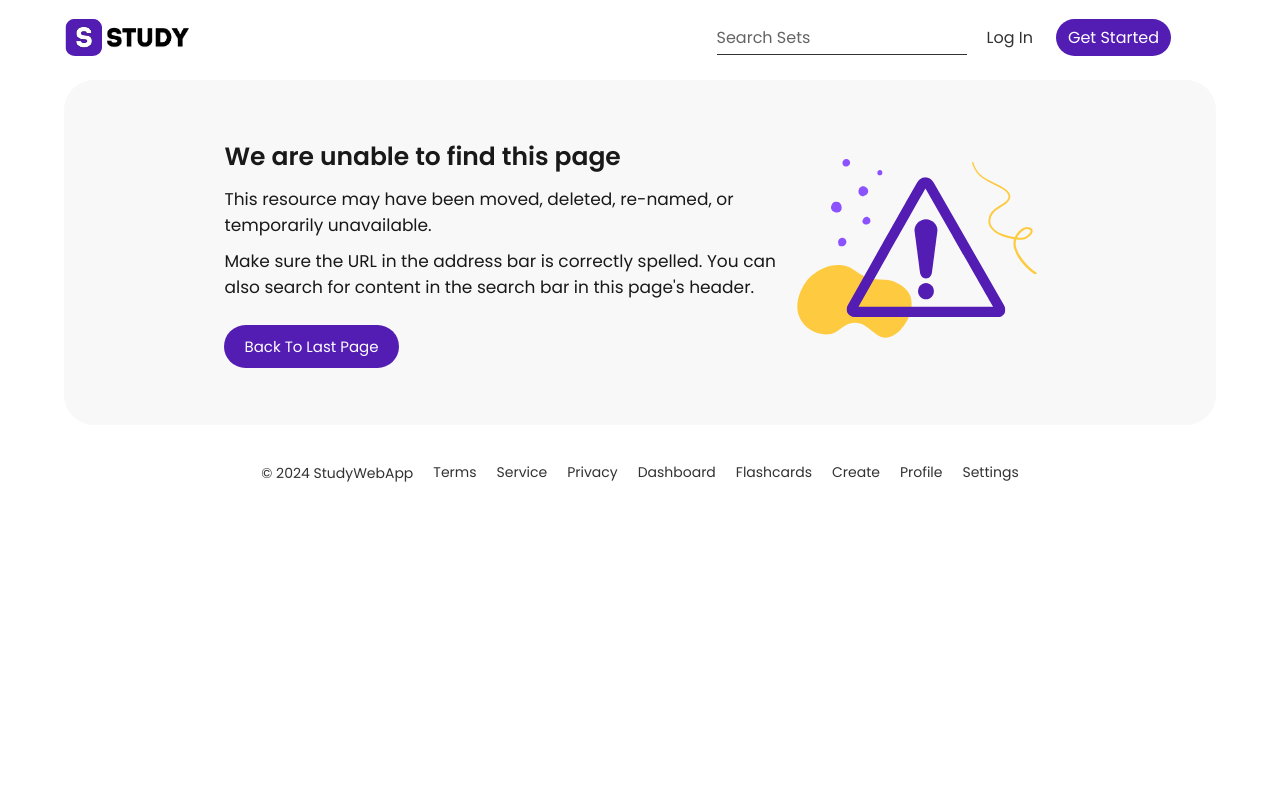
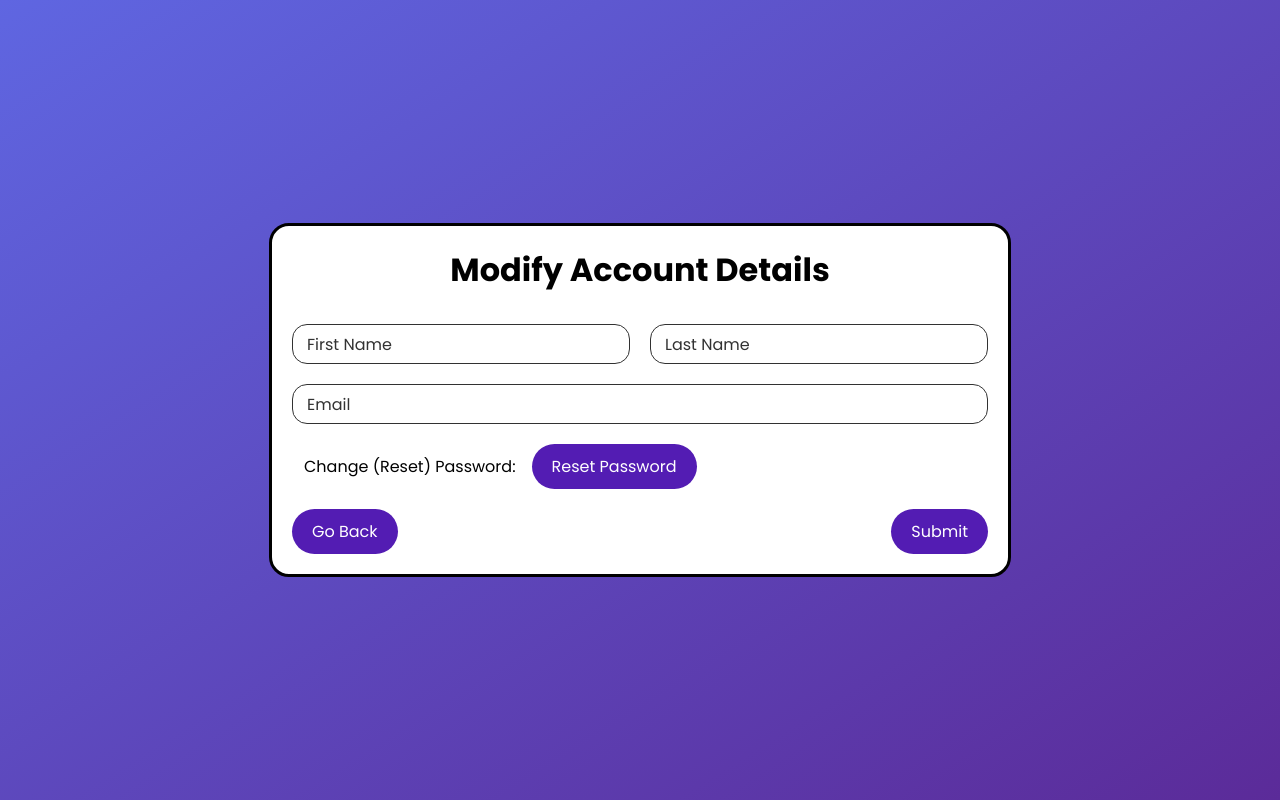
Before and after one commit to stierney0505/StudyWebApp, a React (Vite) app in the folder client/: page /modify-account in a window 1280 px wide. Built offline with nearby package versions, Linux system fonts and the light colour scheme; some icons are missing.

Commit message:
created modify account page UI

```diff
--- a/client/src/App.jsx
+++ b/client/src/App.jsx
@@ -22,6 +22,7 @@ import RequestPasswordReset from './screens/reset-password/request-password-rese
 import PasswordResetRequestSent from './screens/reset-password/password-reset-request-sent/password-reset-request-sent.jsx';
 import ChangePassword from './screens/reset-password/change-password/change-password.jsx';
 import PasswordSuccessfullyChanged from './screens/reset-password/password-successfully-changed/password-successfully-changed.jsx';
+import ModifyAccount from './screens/modify-account/modify-account.jsx';
 
 
 const App = () => {
@@ -116,6 +117,14 @@ const App = () => {
           </>
         }
       />
+      <Route
+        path="/modify-account/"
+        element={
+          <>
+            <ModifyAccount />
+          </>
+        }
+      />
           {/* Catch All Page - 404 */}
         <Route
           path="*"
--- /dev/null
+++ b/client/src/screens/modify-account/modify-account.jsx
@@ -0,0 +1,89 @@
+import { useId, useState } from 'react';
+import { Helmet } from 'react-helmet';
+import { useNavigate } from 'react-router-dom';
+
+import styles from './modify-account.module.css';
+
+import TextField from '../../components/text-field/text-field';
+import InputButton from '../../components/button/button';
+
+const ModifyForm = () => {
+  const id = useId();
+  const navigate = useNavigate();
+  const [form, setForm] = useState({
+    fname: '',
+    lname: '',
+    email: '',
+  });
+
+  function modifyAccount(event) {
+    event.preventDefault();
+    console.log(form);
+  }
+
+  return (
+    <>
+      <Helmet>
+          <title>Modify Account</title>
+      </Helmet>
+      <h1 className={ [styles.heading, styles['poppins-bold']].join(' ') }>Modify Account Details</h1>
+      <form method='post' onSubmit={modifyAccount} >
+        <div className={ [styles['name-group'], styles['form-line']].join(' ') }>
+          <TextField
+            fieldId={id + '-fname'}
+            text={'First Name'}
+            name={id + '-fname'}
+            type={'text'}
+            value={form.fname}
+            onChange={e => setForm({
+              ...form,
+              fname: e.target.value
+            })}
+          />
+          <TextField
+            fieldId={id + '-lname'}
+            text={'Last Name'}
+            name={id + '-lname'}
+            type={'text'}
+            value={form.lname}
+            onChange={e => setForm({
+              ...form,
+              lname: e.target.value
+            })}
+          />
+        </div>
+        <div className={styles['form-line']}>
+          <TextField
+            fieldId={id + '-email'}
+            text={'Email'}
+            name={id + '-email'}
+            type={'email'}
+            value={form.email}
+            onChange={e => setForm({
+              ...form,
+              email: e.target.value
+            })}
+          />
+        </div>
+        <div className={styles['reset-line']}>
+          <p className={styles['reset-text']}>Change (Reset) Password: </p>
+          <InputButton type='button' text={'Reset Password'} onClick={() => navigate('/request-password-reset')} />
+        </div>
+        <div className={styles['button-line']}>
+          <InputButton type={'button'} text={'Go Back'} onClick={() => navigate(-1)} />
+          <InputButton type={'submit'} text={'Submit'} />
+        </div>
+      </form>
+    </>
+  );
+};
+
+const ModifyAccount = () => (
+  <div className={styles['screen-container']}>
+    <div className={styles['form-container']}>
+      <ModifyForm />
+    </div>
+  </div>
+);
+
+export default ModifyAccount;
--- /dev/null
+++ b/client/src/screens/modify-account/modify-account.module.css
@@ -0,0 +1,49 @@
+.heading {
+  display: flex;
+  justify-content: center;
+  margin-bottom: 30px;
+}
+
+.name-group {
+  display: flex;
+  flex-direction: row;
+  column-gap: 20px;
+}
+
+.form-line {
+  margin-bottom: 20px;
+}
+
+.reset-line {
+  display: flex;
+  align-items: center;
+  margin-left: 12px;
+}
+
+.reset-text {
+  margin-right: 1em;
+}
+
+.button-line {
+  display: flex;
+  justify-content: space-between;
+  margin-top: 20px;
+}
+
+.form-container {
+  width: fit-content;
+  height: fit-content;
+  border: 3px solid black;
+  border-radius: 20px;
+  padding: 20px;
+  background-color: white;
+}
+
+.screen-container {
+  display: flex;
+  justify-content: center;
+  align-items: center;
+  min-height: 100vh;
+  height: fit-content;
+  background-image: linear-gradient(to bottom right, #5F66E1, #5B2B99);
+}
```
